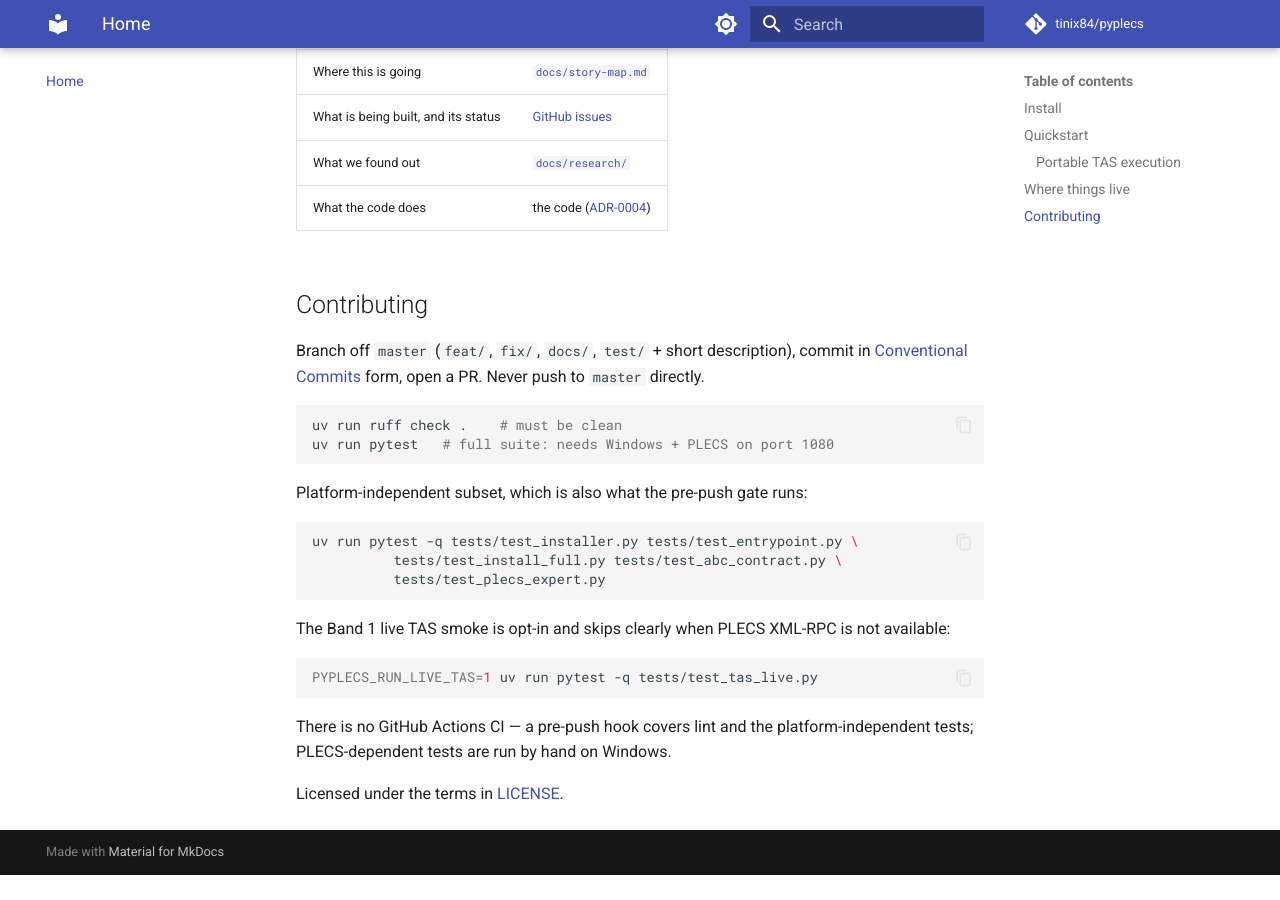
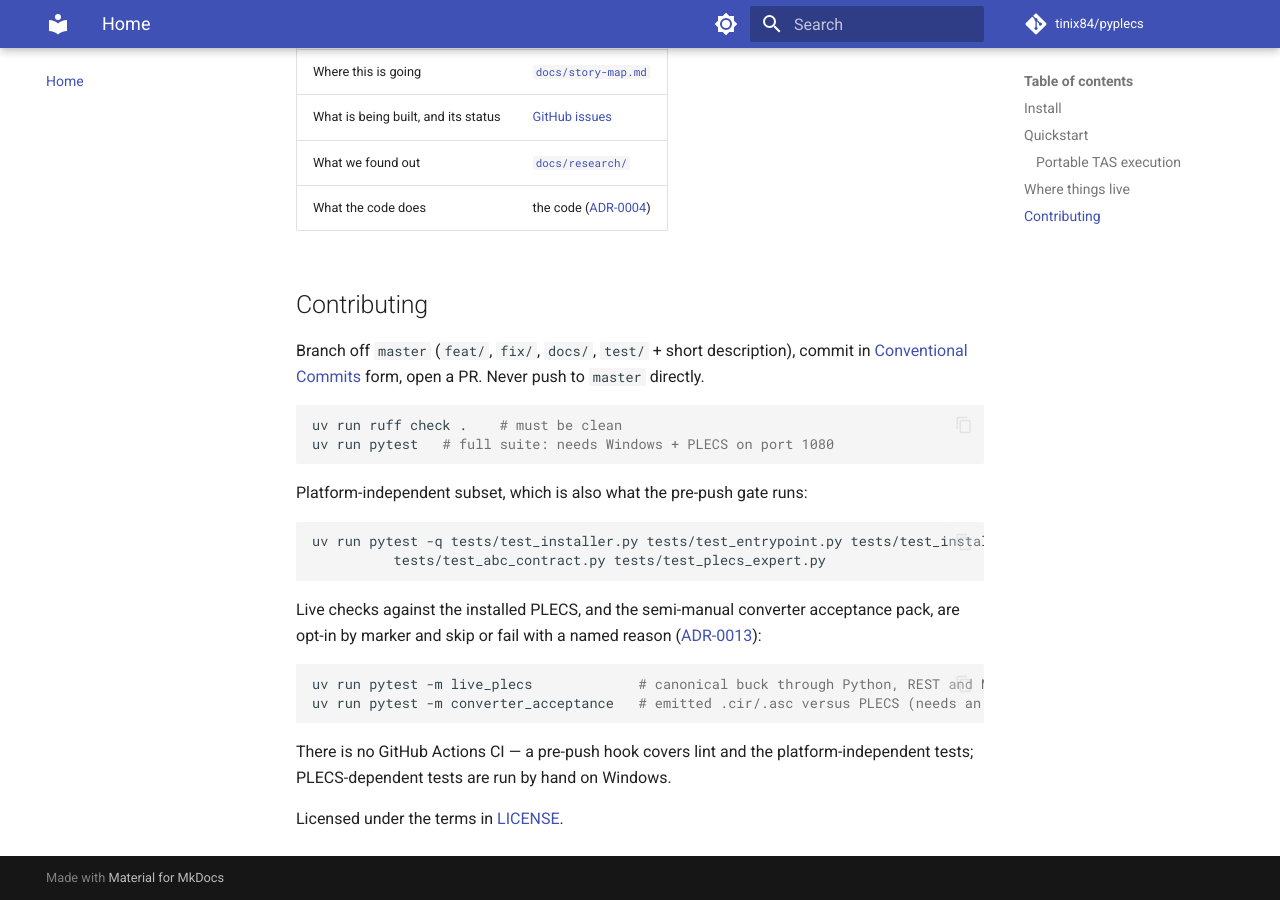
Before and after one commit to tinix84/pyplecs, an MkDocs documentation site: the page built from docs/index.md, in a window 1280 px wide and 900 px high, scrolled down 2675 px. Built offline with MkDocs 1.6.1 and Material for MkDocs 9.7.7, drawn with Linux system fonts in a browser that asks for light colours; comment, search, counter and statistics services are not loaded; before the commit the page ends 3550 px from its top, so only the background shows below that.

Commit message:
docs(adr): live verification is opt-in and metric-based (ADR-0013)
Record the Band 4 decision once: live checks are selected by marker, probe
availability, run under isolated configuration, compare steady-state metrics
against a recorded reference plus analytic invariants, leave an Evidence
Bundle, and never gate a push. CONTEXT.md gains Evidence Bundle; README shows
the two opt-in commands inside its 150-line cap; the Decision Log has its row.

The sync-route tests pass a minimal request object now that the route reads
the app's resolved PLECS endpoint.

Refs: #89, #62, #56

Co-Authored-By: Claude Fable 5 <noreply@anthropic.com>

````diff
--- a/README.md
+++ b/README.md
@@ -133,16 +133,16 @@ uv run pytest   # full suite: needs Windows + PLECS on port 1080
 Platform-independent subset, which is also what the pre-push gate runs:
 
 ```bash
-uv run pytest -q tests/test_installer.py tests/test_entrypoint.py \
-          tests/test_install_full.py tests/test_abc_contract.py \
-          tests/test_plecs_expert.py
+uv run pytest -q tests/test_installer.py tests/test_entrypoint.py tests/test_install_full.py \
+          tests/test_abc_contract.py tests/test_plecs_expert.py
 ```
 
-The Band 1 live TAS smoke is opt-in and skips clearly when PLECS XML-RPC is not
-available:
+Live checks against the installed PLECS, and the semi-manual converter acceptance
+pack, are opt-in by marker and skip or fail with a named reason ([ADR-0013](https://github.com/tinix84/pyplecs/blob/master/docs/adr/0013-live-verification-is-opt-in-and-metric-based.md)):
 
 ```bash
-PYPLECS_RUN_LIVE_TAS=1 uv run pytest -q tests/test_tas_live.py
+uv run pytest -m live_plecs             # canonical buck through Python, REST and MCP
+uv run pytest -m converter_acceptance   # emitted .cir/.asc versus PLECS (needs an LTspice export)
 ```
 
 There is no GitHub Actions CI — a pre-push hook covers lint and the platform-independent tests; PLECS-dependent tests are run by hand on Windows.
--- a/docs/adr/README.md
+++ b/docs/adr/README.md
@@ -21,6 +21,7 @@ does not carry status (the issue tracker does that).
 | [0010](0010-cache-record-identity-is-a-composite-topology-key.md) | Cache Record identity is a composite topology key that never claims equality it cannot prove | Accepted |
 | [0011](0011-two-mcp-servers-two-trust-levels.md) | The Simulation MCP Server is a second server, not a mode of the Documentation MCP Server | Accepted |
 | [0012](0012-design-quantities-are-computed-on-demand.md) | Design Quantities are computed on demand under a caller-declared Signal Map, never cached | Accepted |
+| [0013](0013-live-verification-is-opt-in-and-metric-based.md) | Live verification is opt-in by marker and metric-based; it never gates a push | Accepted |
 
 ## Writing one
 
````
Also changed, not shown: CLAUDE.md (+1 -0 lines), CONTEXT.md (+4 -0 lines), docs/adr/0013-live-verification-is-opt-in-and-metric-based.md (added, +80 -0 lines), 1 other file.
